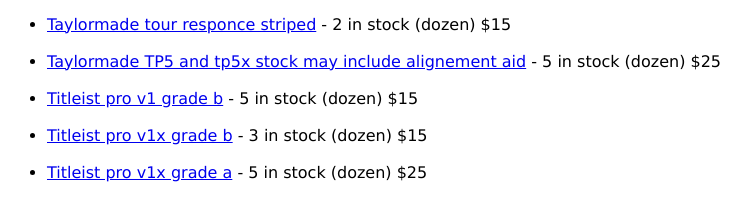
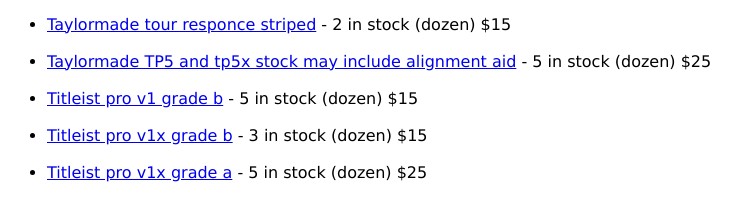
Before and after one commit to BUBYquiggus/golfballstest, a plain HTML site: page balls.html in a window 1280 px wide. Shown: the part 1004-1201 px from the top of the page, 1-753 px from the left. Drawn offline with Linux system fonts and the light colour scheme.

```diff
--- a/balls.html
+++ b/balls.html
@@ -66,7 +66,7 @@
 <li class="alt"><a href="22.html">Taylormade speedsoft</a> - 1 in stock (dozen) $12</li><br>
 <li class="alt"><a href="1.html">Taylormade tour responce white</a> - 1 in stock (dozen) $14</li><br>
 <li class="alt"><a href="2.html">Taylormade tour responce striped</a> - 2 in stock (dozen) $15</li><br>
-<li class="alt"><a href="29.html">Taylormade TP5 and tp5x stock may include alignement aid</a> - 5 in stock (dozen) $25</li><br>
+<li class="alt"><a href="29.html">Taylormade TP5 and tp5x stock may include alignment aid</a> - 5 in stock (dozen) $25</li><br>
 <li class="alt"><a href="11.html">Titleist pro v1 grade b</a> - 5 in stock (dozen) $15</li><br>
 <li class="alt"><a href="10.html">Titleist pro v1x grade b</a> - 3 in stock (dozen) $15</li><br>
 <li class="alt"><a href="10.html">Titleist pro v1x grade a</a> - 5 in stock (dozen) $25</li><br>
```
